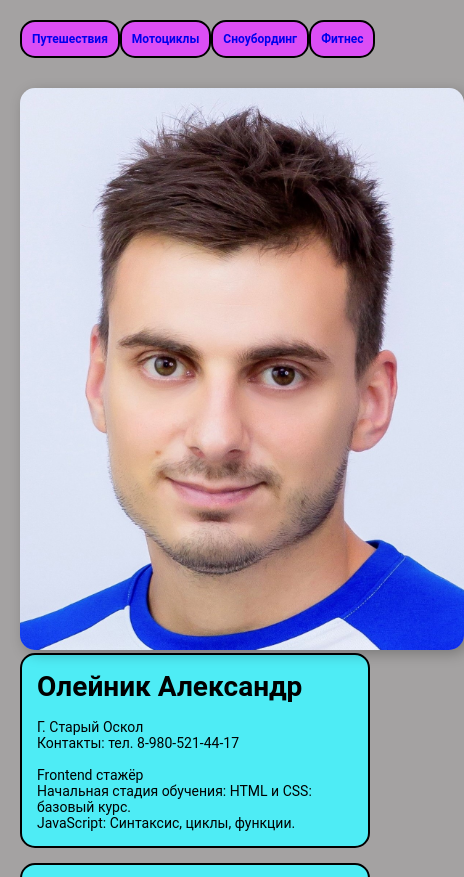
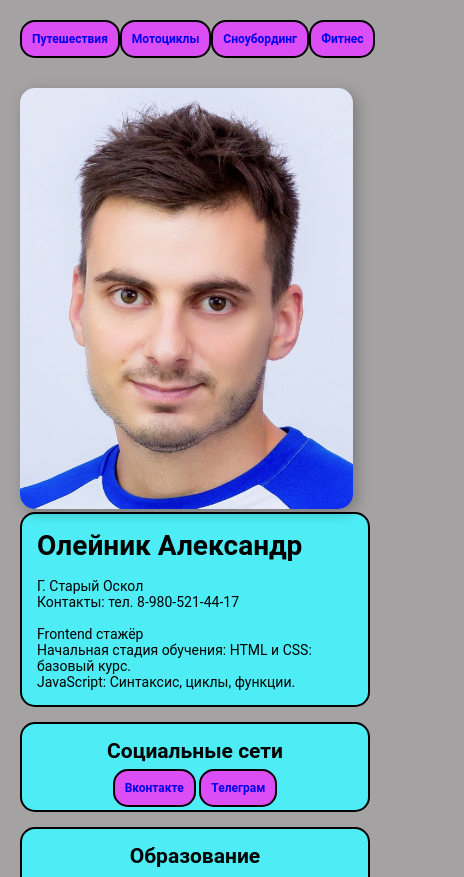
Before and after one commit to oleynikAlex/bondyFit, a plain HTML site: page index.html in a window 390 px wide. Shown: the top 877 px of the page, 464 px wide, since content can reach past the window. Drawn offline with Linux system fonts and the light colour scheme.

Commit message:
Update style.css

```diff
--- a/style.css
+++ b/style.css
@@ -207,6 +207,7 @@ a:visited {
 
     .avatar {
         margin: auto;
+        width:333px;
     }
 
 
```
